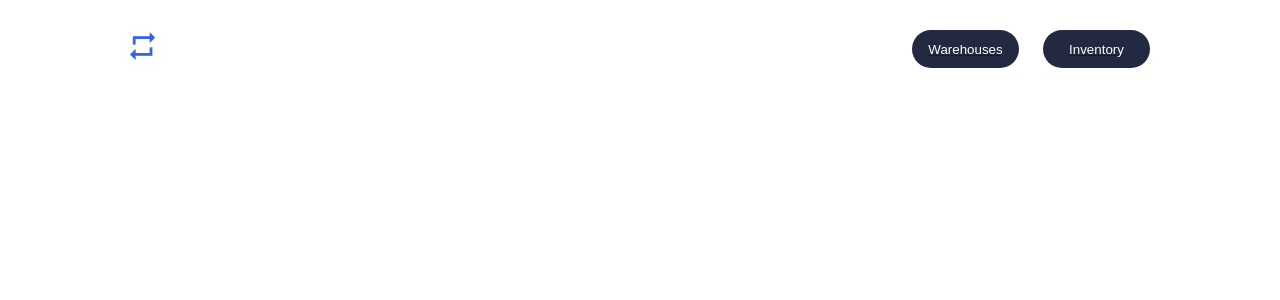
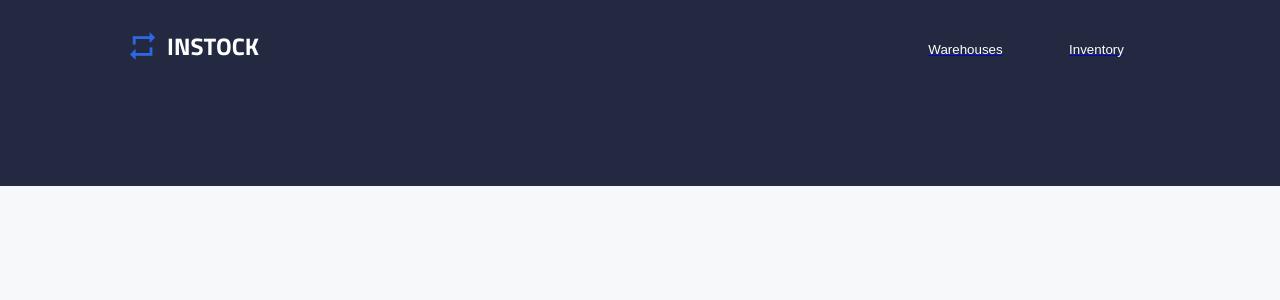
Before and after one commit to fstone-codes/ims, a React (Vite) app: page / in a window 1280 px wide. Shown: the top 300 px of the page. Built offline with nearby package versions, Linux system fonts and the light colour scheme.

Commit message:
refactor code merging conflicts

```diff
--- a/src/App.scss
+++ b/src/App.scss
@@ -1,6 +1 @@
 @use "./styles/partials/globals";
-@use "./styles/partials/variables" as *;
-
-.app {
-    min-height: 100vh;
-}
--- a/src/styles/partials/_globals.scss
+++ b/src/styles/partials/_globals.scss
@@ -32,12 +32,22 @@ ul {
     padding: 0;
 }
 
+// Style body element in main.jsx
 body {
     font-family: "Titillium Web", sans-serif;
+    font-weight: 400;
     color: $Instock-Black;
+    background: linear-gradient($Graphite 12.5rem, $Light-Grey 12.5rem);
+    min-height: 100vh;
+    margin: 0;
     @include mobile__body-medium;
 
     @include tablet {
+        background: linear-gradient($Graphite 11.625rem, $Light-Grey 11.625rem);
         @include body-medium;
     }
 }
+
+#root {
+    width: 100vw;
+}
```
